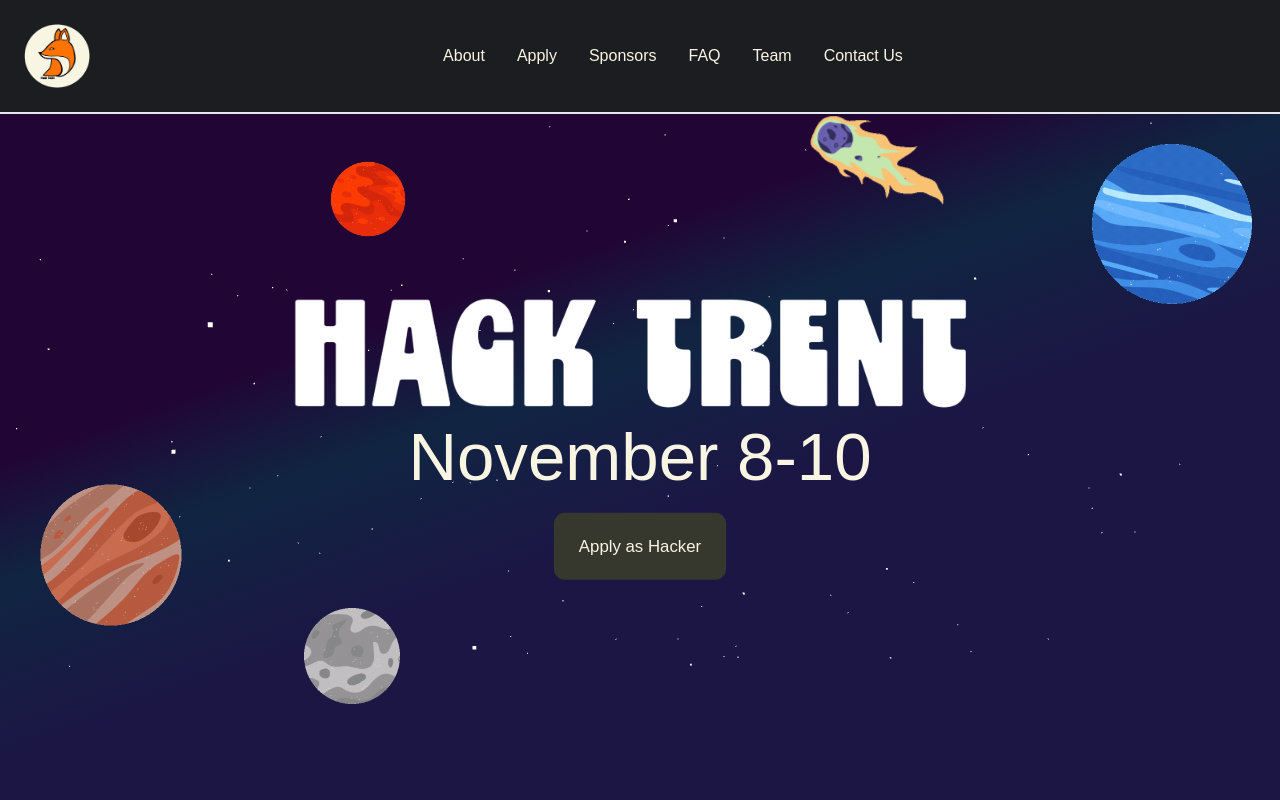
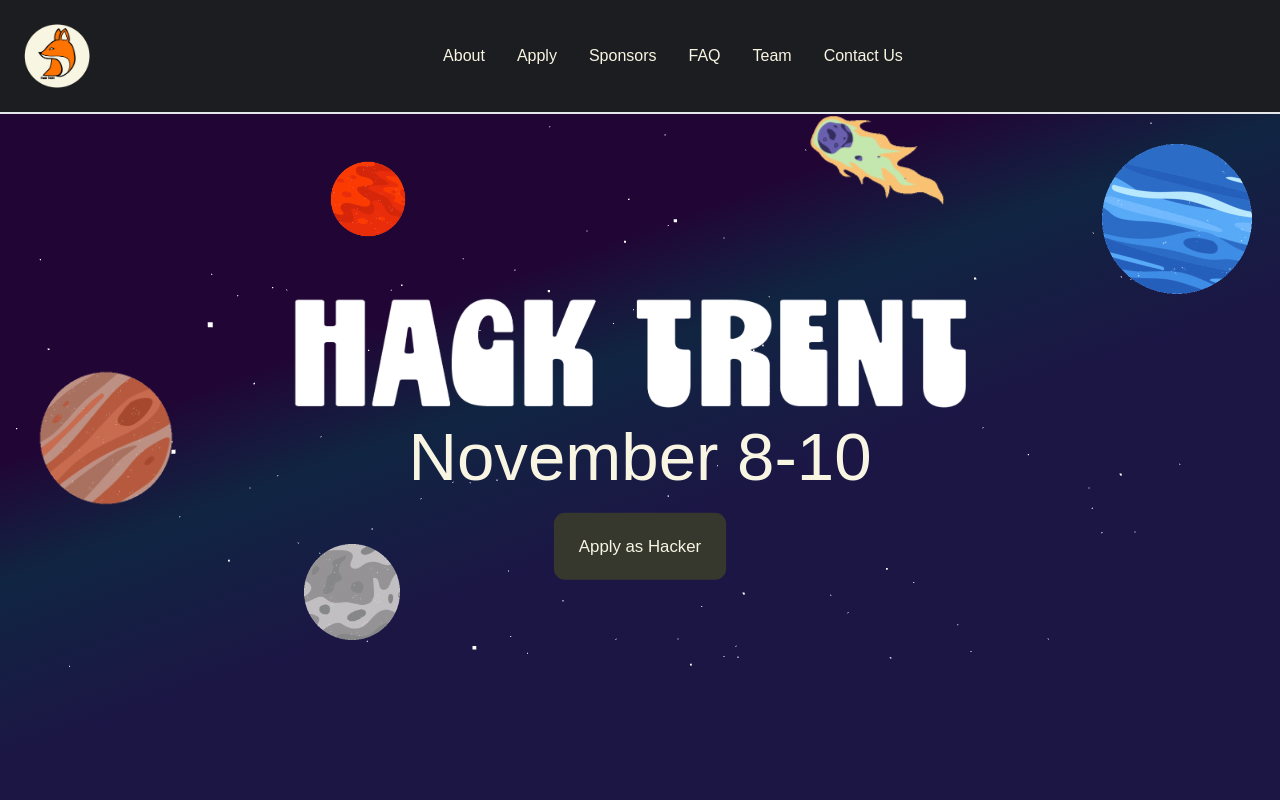
Before and after one commit to 404kaushik/trenthackathon, a React (Create React App) app: page / in a window 1280 px wide. Shown: the top 800 px of the page. Built offline with nearby package versions, Linux system fonts and the light colour scheme.

Commit message:
updated graphics on home page

```diff
--- a/src/pages/Home.jsx
+++ b/src/pages/Home.jsx
@@ -51,15 +51,14 @@
     />
 
       <Stars starCount={1000} />
-      <div style={{ position: 'relative', zIndex: 1}}  ref={containerRef}>
+      <div style={{ position: 'relative', zIndex: 1}}>
         <img src={RedPlanet} alt="" className='absolute max-h-[80px] left-1/4 -top-16'/>
-        <img src={BluePlanet} alt="" className='absolute max-h-[160px] right-3 -top-20'/>
-        <img src={OrangePlanet} alt="" className='absolute max-h-[150px] left-5 top-64'/>
-        <img src={GreyPlanet} alt="" className='absolute max-h-24 left-72 top-96'/>
+        <img src={BluePlanet} alt="" className='absolute max-h-[150px] right-3 -top-20'/>
+        <img src={OrangePlanet} alt="" className='absolute max-h-[140px] left-5 top-36'/>
+        <img src={GreyPlanet} alt="" className='absolute max-h-24 left-72 top-80'/>
         <img src={Asteroid} alt="" className='absolute max-h-[150px] -right-52 top-96'
             style={{ transform: `translate(${position.x}%, ${position.y}%)`}}
             />
-        {/* asteroid absolute max-h-32 right-5 top-96 */}
 
         <motion.div
           variants={{
@@ -83,8 +82,9 @@
           </button>
         </motion.div>
       </div>
-      <CountDown />
-
+      <div style={{ position: 'relative', zIndex: 1}}>
+        <CountDown />
+      </div>
     </div>
   );
 };
```
